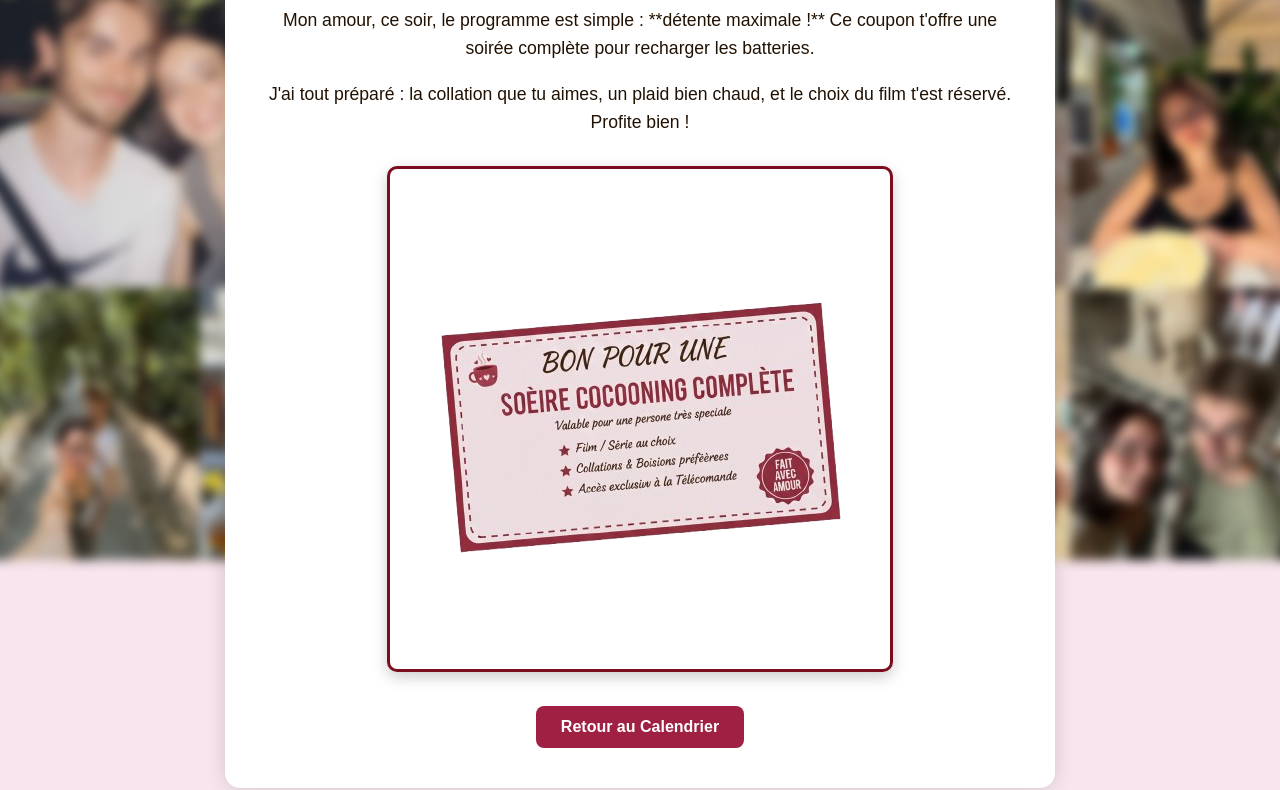
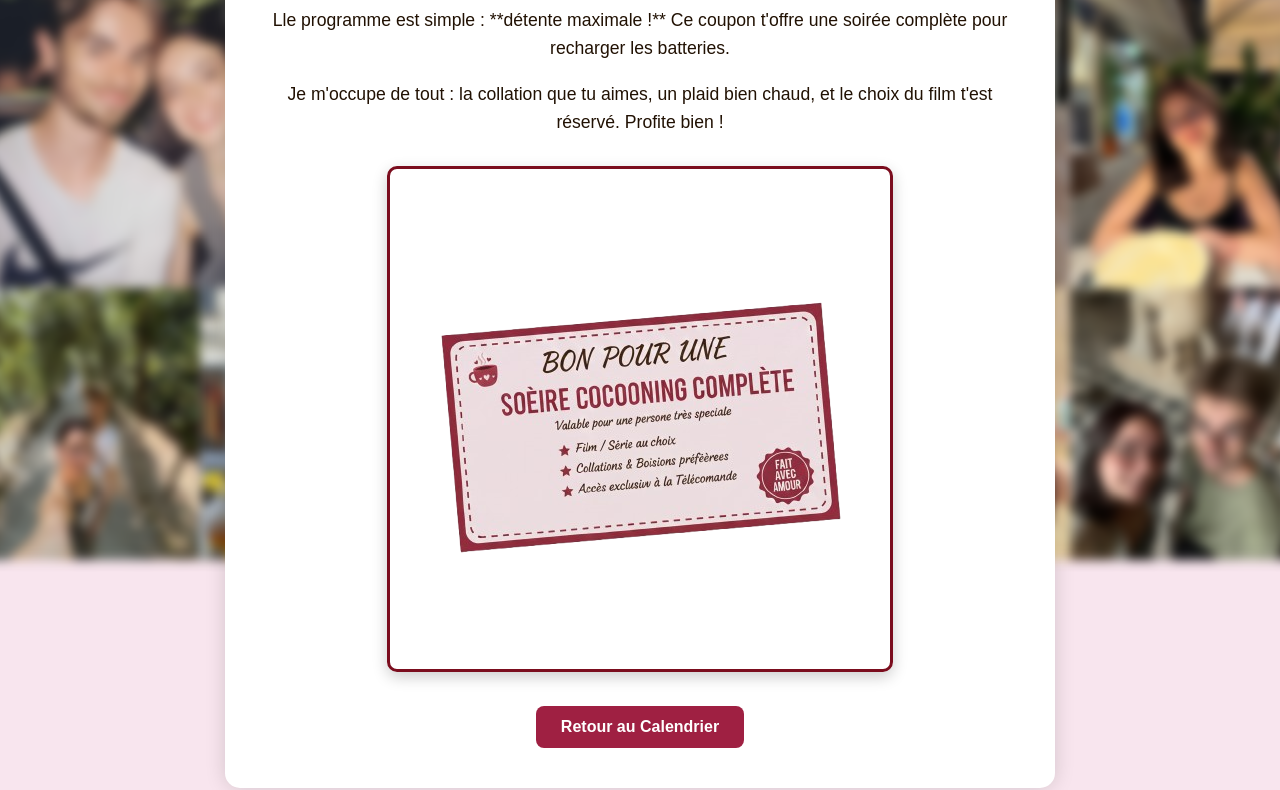
Before and after one commit to edhondt/calendar, a plain HTML site: page days/day4.html in a window 1280 px wide. Shown: the part 248-1038 px from the top of the page. Drawn offline with Linux system fonts and the light colour scheme.

Commit message:
Update title and paragraphs for day 4 content

```diff
--- a/days/day4.html
+++ b/days/day4.html
@@ -31,10 +31,10 @@
     <div class="content-wrapper">
         <div class="content-box">
 
-            <h1>🎬 Jour 4 : C'est Soirée Cocooning ! 🍿</h1>
+            <h1>🎬 Jour 4 : Bon pour soirée cocooning ! 🍿</h1>
 
-            <p>Mon amour, ce soir, le programme est simple : **détente maximale !** Ce coupon t'offre une soirée complète pour recharger les batteries.</p>
-            <p>J'ai tout préparé : la collation que tu aimes, un plaid bien chaud, et le choix du film t'est réservé. Profite bien !</p>
+            <p>Lle programme est simple : **détente maximale !** Ce coupon t'offre une soirée complète pour recharger les batteries.</p>
+            <p>Je m'occupe de tout : la collation que tu aimes, un plaid bien chaud, et le choix du film t'est réservé. Profite bien !</p>
 
             <div class="coupon-container">
                 <img src="../assets/media/coupon-jour4.png" alt="Coupon pour une Soirée Cocooning Complète">
```
